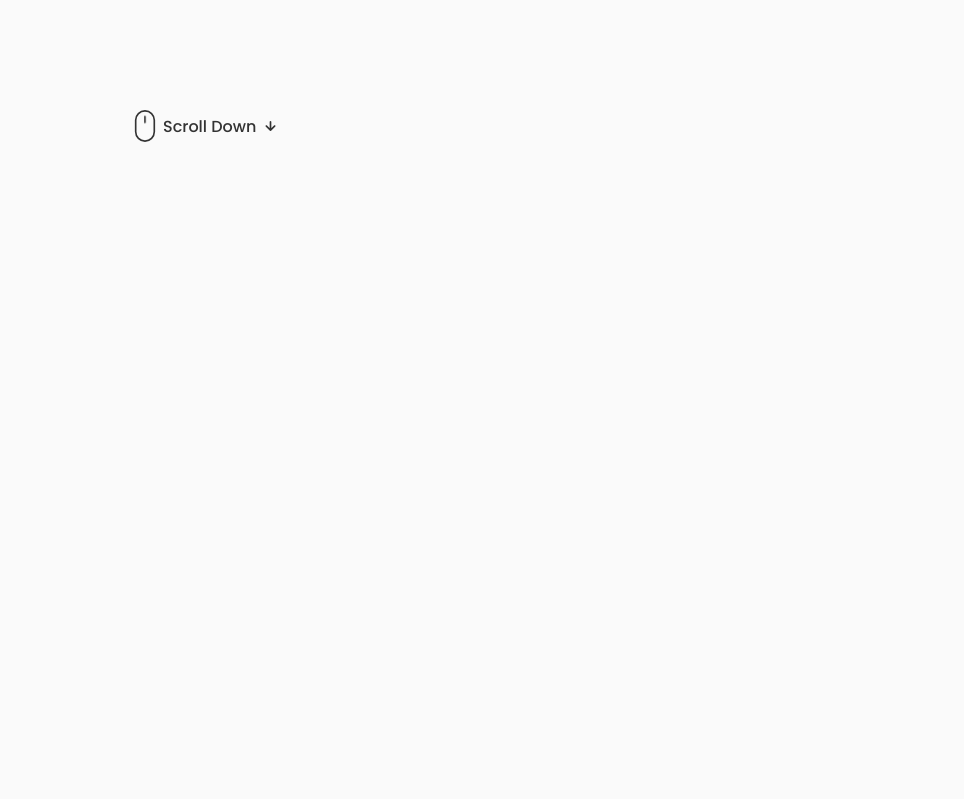
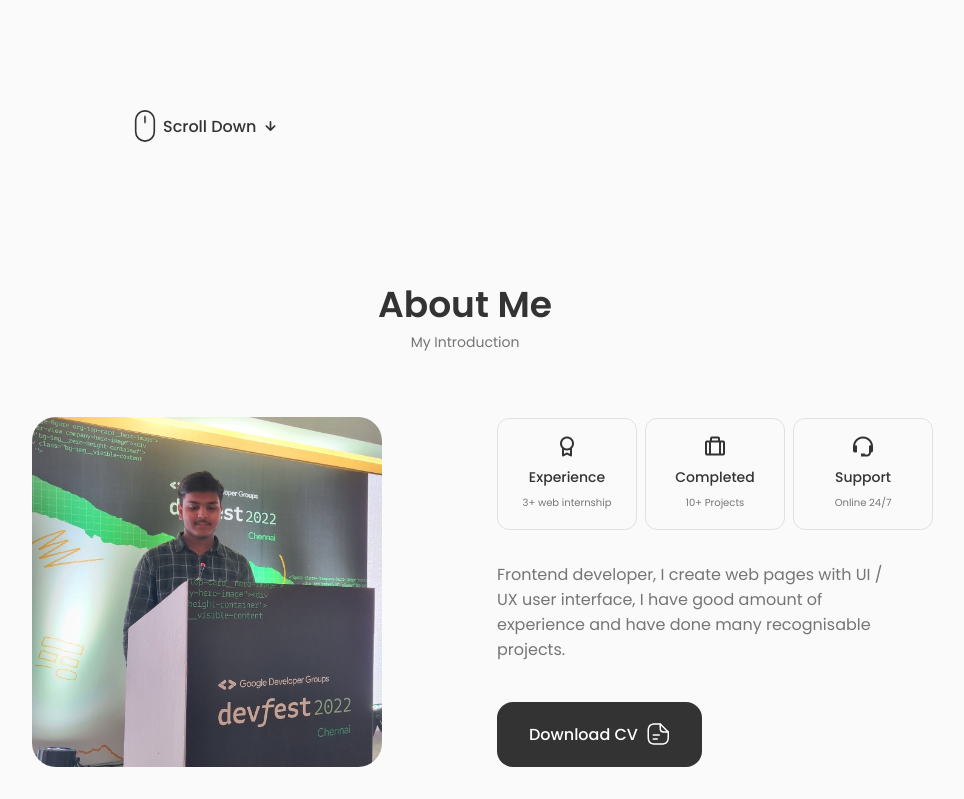
Before and after one commit to visionjain/React-Portfolio, a React (Create React App) app: page / in a window 1280 px wide. Shown: the part 486-1285 px from the top of the page, without its empty margins (175-1139 px from the left). Before the commit the page ends 800 px from the top, so only its background shows below. Built offline with nearby package versions, Linux system fonts and the light colour scheme.

Commit message:
added about section

```diff
--- a/src/App.jsx
+++ b/src/App.jsx
@@ -2,7 +2,7 @@
 import "./App.css";
 import Header from './components/header/Header';
 import Home from './components/home/home';
-
+import About from './components/about/About';
 
 const App = () => {
   return (
@@ -11,6 +11,7 @@
 
     <main className='main'>
       <Home />
+      <About />
     </main>
     </>
   )
--- /dev/null
+++ b/src/components/about/About.jsx
@@ -0,0 +1,56 @@
+import React from 'react';
+import "./about.css";
+import AboutImg from "../../assets/about.jpg";
+import CV from "../../assets/vision-Cv.pdf";
+import Info from './Info';
+
+
+const About = () => {
+  return (
+    <section className="about section" id="about">
+      <h2 className="section__title">About Me</h2>
+      <span className="section__subtitle">My Introduction</span>
+
+      <div className="about__container container grid">
+        <img src={AboutImg} alt="" className="about__img" />
+
+        <div className="about__data">
+        <Info />
+
+<p className="about__description">Frontend developer, I create web pages with UI / UX user interface, I have good amount of experience and have done many recognisable projects.
+</p>
+
+<a download="" href={CV} className="button button--flex">Download CV
+<svg
+        class="button__icon"
+        xmlns="http://www.w3.org/2000/svg"
+        width="24"
+        height="24"
+        viewBox="0 0 24 24"
+        fill="none"
+      >
+        <path
+          d="M15.25 22.7502H9.25C3.82 22.7502 1.5 20.4302 1.5 15.0002V9.00024C1.5 3.57024 3.82 1.25024 9.25 1.25024H14.25C14.66 1.25024 15 1.59024 15 2.00024C15 2.41024 14.66 2.75024 14.25 2.75024H9.25C4.64 2.75024 3 4.39024 3 9.00024V15.0002C3 19.6102 4.64 21.2502 9.25 21.2502H15.25C19.86 21.2502 21.5 19.6102 21.5 15.0002V10.0002C21.5 9.59024 21.84 9.25024 22.25 9.25024C22.66 9.25024 23 9.59024 23 10.0002V15.0002C23 20.4302 20.68 22.7502 15.25 22.7502Z"
+          fill="var(--container-color)"
+        ></path>
+        <path
+          d="M22.25 10.7502H18.25C14.83 10.7502 13.5 9.42023 13.5 6.00023V2.00023C13.5 1.70023 13.68 1.42023 13.96 1.31023C14.24 1.19023 14.56 1.26023 14.78 1.47023L22.78 9.47023C22.99 9.68023 23.06 10.0102 22.94 10.2902C22.82 10.5702 22.55 10.7502 22.25 10.7502ZM15 3.81023V6.00023C15 8.58023 15.67 9.25023 18.25 9.25023H20.44L15 3.81023Z"
+          fill="var(--container-color)"
+        ></path>
+        <path
+          d="M13.25 13.7502H7.25C6.84 13.7502 6.5 13.4102 6.5 13.0002C6.5 12.5902 6.84 12.2502 7.25 12.2502H13.25C13.66 12.2502 14 12.5902 14 13.0002C14 13.4102 13.66 13.7502 13.25 13.7502Z"
+          fill="var(--container-color)"
+        ></path>
+        <path
+          d="M11.25 17.7502H7.25C6.84 17.7502 6.5 17.4102 6.5 17.0002C6.5 16.5902 6.84 16.2502 7.25 16.2502H11.25C11.66 16.2502 12 16.5902 12 17.0002C12 17.4102 11.66 17.7502 11.25 17.7502Z"
+          fill="var(--container-color)"
+        ></path>
+      </svg>
+</a>
+        </div>
+      </div>
+    </section>
+  );
+};
+
+export default About
--- /dev/null
+++ b/src/components/about/Info.jsx
@@ -0,0 +1,29 @@
+import React from "react";
+
+const Info = () => {
+  return (
+    <div className="about__info grid">
+      <div className="about__box">
+        <i class='bx bx-award about__icon'></i>
+        <h3 className="about__title">Experience</h3>
+        <span className="about__subtitle">3+ web internship</span>
+      </div>
+
+      <div className="about__box ">
+      <i class='bx bx-briefcase-alt about__icon'></i>
+        <h3 className="about__title">Completed</h3>
+        <span className="about__subtitle">10+ Projects</span>
+      </div>
+
+      <div className="about__box ">
+      <i class='bx bx-support about__icon'></i>
+        <h3 className="about__title">Support</h3>
+        <span className="about__subtitle">Online 24/7</span>
+      </div>
+
+    </div>
+  )
+
+}
+
+  export default Info
--- /dev/null
+++ b/src/components/about/about.css
@@ -0,0 +1,103 @@
+.about__container {
+  grid-template-columns: repeat(2, 1fr);
+  align-items: center;
+  column-gap: 4rem;
+}
+
+.about__img {
+  width: 350px;
+  border-radius: 1.5rem;
+  justify-self: center;
+}
+
+.about__info{
+  grid-template-columns: repeat(3, 140px);
+  gap: 0.5rem;
+  margin-bottom: var(--mb-2);
+}
+
+.about__box {
+  background-color: var(--conatiner-color);
+  border: 1px solid rgba(0, 0, 0, 0.1);
+  border-radius: 0.75rem;
+  text-align: center;
+  padding: 1rem 1.25rem;
+}
+
+.about__icon {
+  font-size: 1.5rem;
+  color: var(--title-color);
+  margin-bottom: var(--mb-0-5);
+
+
+}
+
+.about__title {
+  font-size: var(--small-font-size);
+  font-weight: var(--font-medium);
+}
+
+.about__subtitle {
+  font-size: var(--tiny-font-size);
+}
+
+.about__description {
+  padding: 0 4rem 0 0;
+  margin-bottom: var(--mb-2-5);
+}
+
+/* Bade phones or tabs ke liye */
+@media screen and (max-width: 992px) {
+  .about__container {
+    grid-template-columns: 1fr;
+    row-gap: 2.5rem;
+  }
+  .about__img {
+    width: 220px;
+  }
+
+  .about__box {
+    padding: 0.75rem 0.5rem;
+  }
+
+  .about__data {
+    text-align: center;
+  }
+
+  .about__info {
+    justify-content: center;
+  }
+
+  .about__description {
+    padding: 0 5rem;
+    margin-bottom: 2rem;
+  }
+}
+
+/* medium phones ke liye  */
+
+@media screen and (max-width: 576px) {
+  .about__info {
+    grid-template-columns: repeat(3, 1fr);
+  }
+
+  .about__description {
+    padding: 0;
+  }
+}
+
+/* For small devices */
+@media screen and (max-width: 350px) {
+  body {
+    margin: 0 0 var(--header-height) 0;
+  }
+
+  .about__info {
+    grid-template-columns: repeat(2, 1fr);
+  }
+
+  .section__subtitle {
+    margin-bottom: var(--mb-3);
+  }
+
+}
```
Also changed, not shown: src/assets/about.jpg, 1 other file (tests, documents, lock files or other folders).
